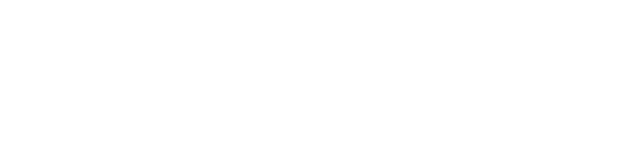
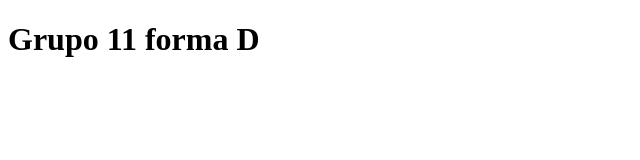
Before and after one commit to Vicente2413/testeo, a plain HTML site: page index.html in a window 1280 px wide. Shown: the whole page, without its empty margins (0-640 px from the left). Drawn offline with Linux system fonts and the light colour scheme.

Commit message:
Grupo 11 forma D

```diff
--- a/index.html
+++ b/index.html
@@ -6,6 +6,6 @@
     <title>pepe</title>
 </head>
 <body>
-
+    <h1>Grupo 11 forma D</h1>
 </body>
 </html>
```
